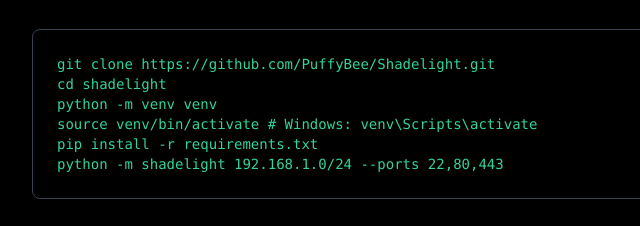
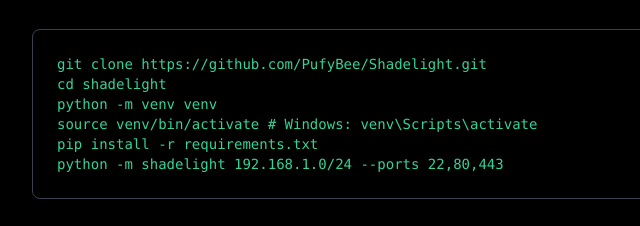
Before and after one commit to PufyBee/ShadelightSite, a plain HTML site: page index.html in a window 1280 px wide. Shown: the part 1039-1265 px from the top of the page, 272-912 px from the left. Drawn offline with nearby package versions, Linux system fonts and the light colour scheme.

Commit message:
Fixed AGAIN

```diff
--- a/index.html
+++ b/index.html
@@ -54,7 +54,7 @@
         </div>
         <div class="bg-black border border-gray-700 text-left p-6 rounded-lg font-mono text-sm text-green-400 max-w-2xl mx-auto overflow-x-auto">
           <code>
-git clone https://github.com/PuffyBee/Shadelight.git<br>
+git clone https://github.com/PufyBee/Shadelight.git<br>
 cd shadelight<br>
 python -m venv venv<br>
 source venv/bin/activate  # Windows: venv\Scripts\activate<br>
```
